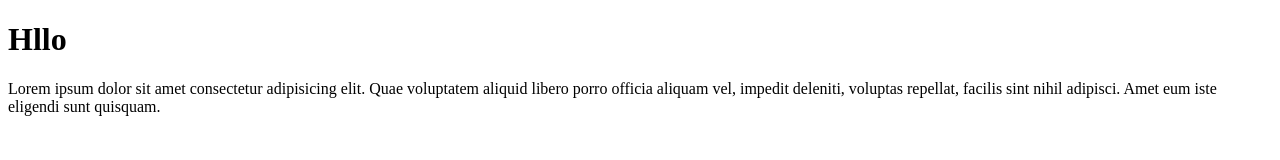
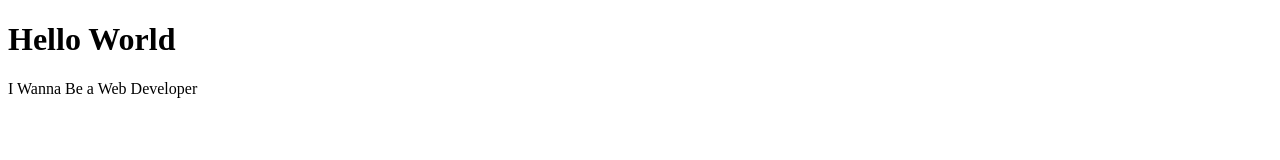
Before and after one commit to Khallo123/JavaScript-learning, a plain HTML site: page index.html in a window 1280 px wide. Drawn offline with Linux system fonts and the light colour scheme.

Commit message:
first commit

```diff
--- a/index.html
+++ b/index.html
@@ -6,8 +6,8 @@
     <title>Bro Code js course</title>
 </head>
 <body>
-    <h1>Hllo</h1>
-    <p>Lorem ipsum dolor sit amet consectetur adipisicing elit. Quae voluptatem aliquid libero porro officia aliquam vel, impedit deleniti, voluptas repellat, facilis sint nihil adipisci. Amet eum iste eligendi sunt quisquam.</p>
+    <h1 id="myH1"></h1>
+    <p id="myPr"></p>
     <script src="index.js"></script>
 </body>
 </html>
--- a/index.js
+++ b/index.js
@@ -0,0 +1,10 @@
+// console.log(`Hello`)
+// console.log(`I Like Pizza!`)
+
+// window.alert(`This is an alert!`)
+// window.alert(`I Like Pizza`)
+
+document.getElementById(`myH1`).textContent = `Hello World`
+document.getElementById(`myPr`).textContent = `I Wanna Be a Web Developer`
+
+//This is a Comment
```
